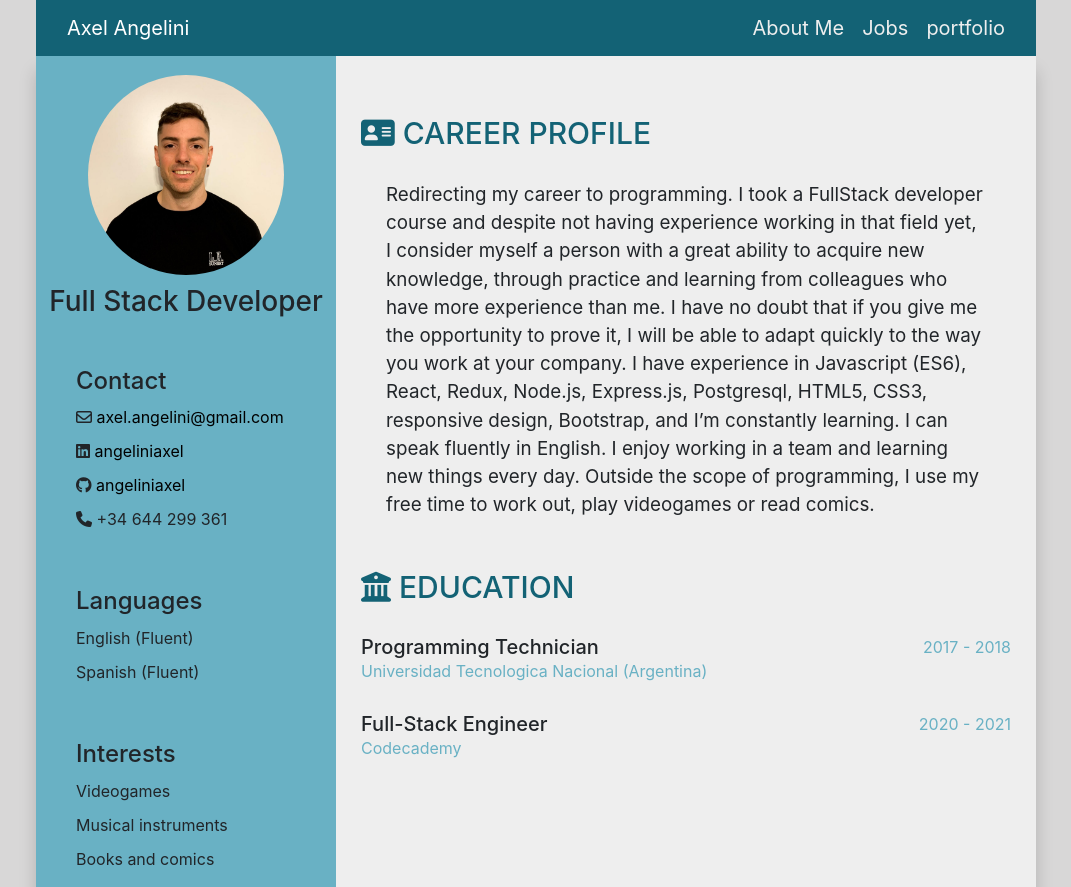
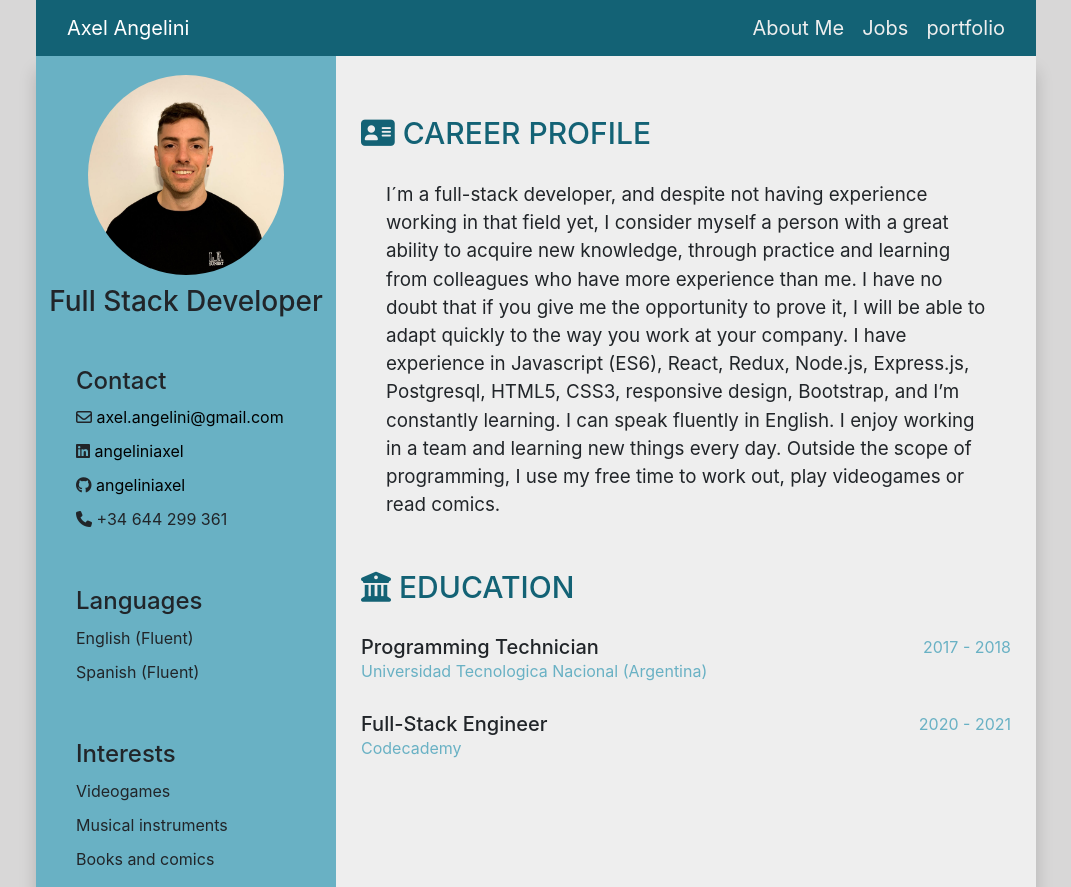
Before and after one commit to AngeliniAxel/cv, a React (Create React App) app: page / in a window 1280 px wide. Shown: the whole page, without its empty margins (104-1175 px from the left). Built offline with nearby package versions, Linux system fonts and the light colour scheme.

Commit message:
Changing about text

```diff
--- a/src/components/About.js
+++ b/src/components/About.js
@@ -5,8 +5,7 @@ const About = () => {
         <i class='fas fa-address-card'></i> CAREER PROFILE
       </h1>
       <p className='about-info'>
-        Redirecting my career to programming. I took a FullStack developer
-        course and despite not having experience working in that field yet, I
+      I´m a full-stack developer, and despite not having experience working in that field yet, I
         consider myself a person with a great ability to acquire new knowledge,
         through practice and learning from colleagues who have more experience
         than me. I have no doubt that if you give me the opportunity to prove
```
